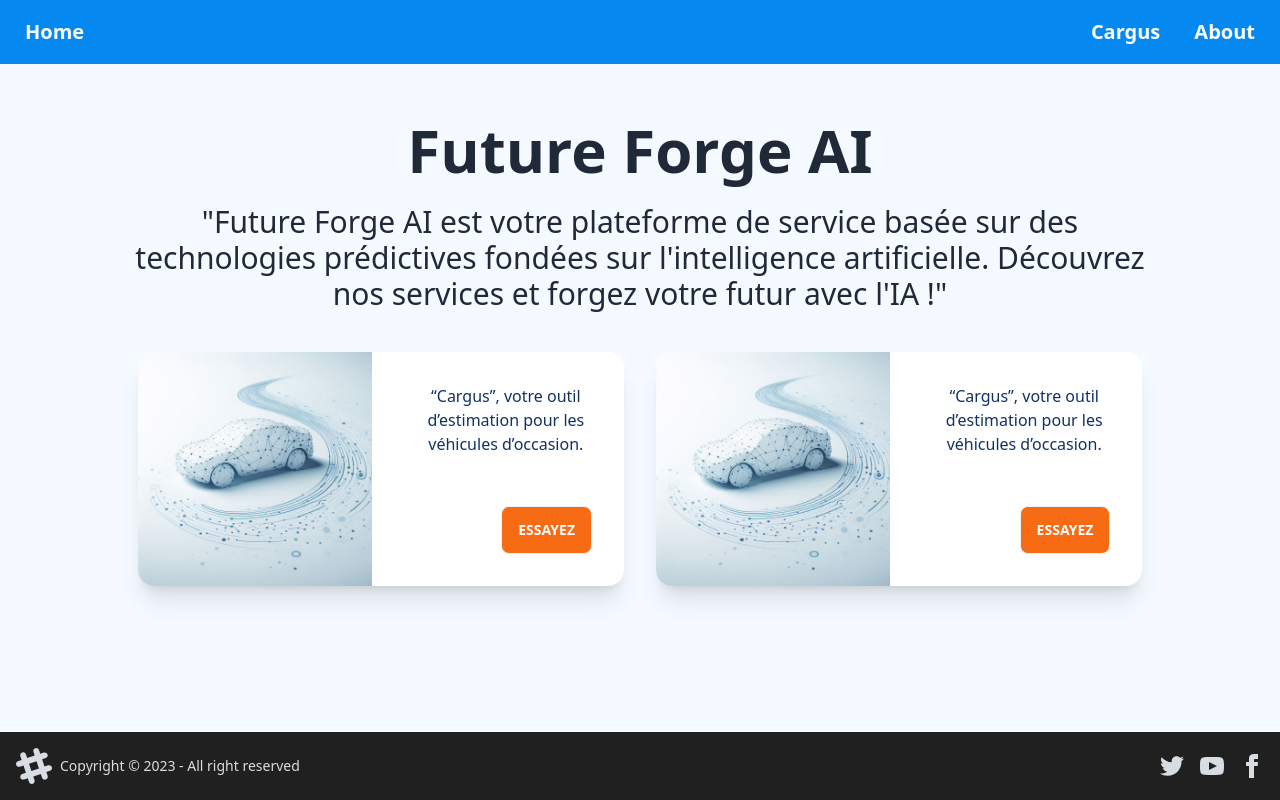
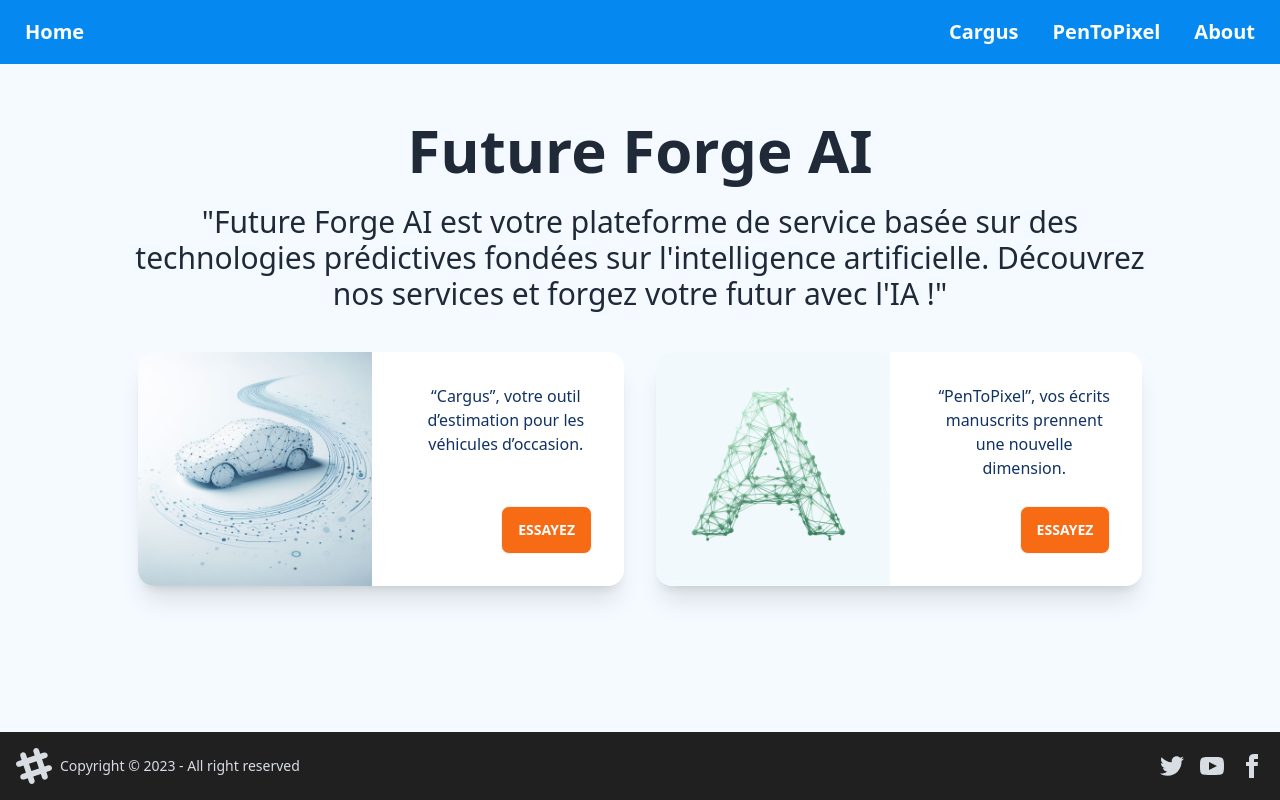
Before and after one commit to ThibaultRko/FutureForgeAI, a React (Vite) app: page / in a window 1280 px wide. Built offline with nearby package versions, Linux system fonts and the light colour scheme.

Commit message:
routing & canvas feature for PenToPixel

```diff
--- a/package.json
+++ b/package.json
@@ -11,6 +11,7 @@
   },
   "dependencies": {
     "react": "^18.2.0",
+    "react-canvas-draw": "^1.2.1",
     "react-dom": "^18.2.0"
   },
   "devDependencies": {
--- a/src/App.jsx
+++ b/src/App.jsx
@@ -3,6 +3,7 @@ import { BrowserRouter, Routes, Route } from 'react-router-dom'
 import Home from './Pages/HomePage'
 import Cargus from './Pages/Cargus'
 import About from './Pages/About'
+import PenToPixel from './Pages/PenToPixel'
 
 
 function App() {
@@ -15,6 +16,7 @@ function App() {
             <Route path="/" element={<Home />} />
             <Route path="/cargus" element={<Cargus />} />
             <Route path="/about" element={<About />} />
+            <Route path="/pentopixel" element={<PenToPixel />} />
           </Routes>
         </BrowserRouter>
       </div>
--- /dev/null
+++ b/src/Component/CanvasComponent.jsx
@@ -0,0 +1,26 @@
+import React, { useRef } from 'react';
+import CanvasDraw from 'react-canvas-draw';
+
+function CanvasComponent() {
+  const canvasRef = useRef();
+
+  const handleSubmit = () => {
+    const data = JSON.parse(canvasRef.current.getSaveData());
+    const lines = data.lines;
+    const coordinates = lines.map(line => line.points.map(point => ({ x: point.x, y: point.y })));
+    console.log(coordinates);
+  };
+
+  return (
+    <div>
+        <div className='m-4 border-2'>
+            <CanvasDraw ref={canvasRef} lazyRadius={0} brushRadius={2} brushColor='black' canvasWidth={800} canvasHeight={200} />
+        </div>
+        <div className='m-4'>
+            <button className='m-4 btn bg-startCargus text-background1' onClick={handleSubmit}>Submit</button>
+        </div>
+    </div>
+  );
+}
+
+export default CanvasComponent;
--- /dev/null
+++ b/src/Component/CardComponent.jsx
@@ -0,0 +1,21 @@
+import { Link } from "react-router-dom";
+
+function Card({ image, alt, text, link, buttonText }) {
+  return (
+    <div className="card card-side bg-base-100 shadow-xl flex space-x-4 m-4 w-2/5 h-max">
+      <figure className="w-1/2">
+        <img src={image} alt={alt} className="w-full h-full object-cover" />
+      </figure>
+      <div className="card-body w-1/2">
+        <p className="text-textColor2">{text}</p>
+        <div className="card-actions justify-end">
+          <Link to={link} className="btn bg-startCargus text-background1">
+            {buttonText}
+          </Link>
+        </div>
+      </div>
+    </div>
+  );
+}
+
+export default Card;
--- a/src/Component/Navbar.jsx
+++ b/src/Component/Navbar.jsx
@@ -6,6 +6,7 @@ function Navbar() {
             <Link to="/" className="btn btn-ghost normal-case text-xl text-background1">Home</Link>
             <div>
                 <Link to="/cargus" className="btn btn-ghost normal-case text-xl text-background1">Cargus</Link>
+                <Link to="/pentopixel" className="btn btn-ghost normal-case text-xl text-background1">PenToPixel</Link>
                 <Link to="/about" className="btn btn-ghost normal-case text-xl text-background1">About</Link>
             </div>
         </div>
--- a/src/Pages/HomePage.jsx
+++ b/src/Pages/HomePage.jsx
@@ -1,6 +1,6 @@
 import Navbar from "../Component/Navbar";
 import Footer from "../Component/Footer";
-import { Link } from "react-router-dom";
+import Card from "../Component/CardComponent";
 
 function Home() {
   return (
@@ -9,58 +9,29 @@ function Home() {
       <div className="mb-auto flex-col flex-center m-8">
         <h1 className="text-6xl m-6 font-bold">Future Forge AI</h1>
         <h2 className="text-3xl px-24">
-        "Future Forge AI est votre plateforme de service basée sur des technologies prédictives fondées sur l'intelligence artificielle. Découvrez nos services et forgez votre futur avec l'IA !"
+          "Future Forge AI est votre plateforme de service basée sur des technologies prédictives fondées sur l'intelligence artificielle. Découvrez nos services et forgez votre futur avec l'IA !"
         </h2>
         <br />
         <div className="flex justify-center">
-        <div className="card card-side bg-base-100 shadow-xl flex space-x-4 m-4 w-2/5 h-max">
-          <figure className="w-1/2">
-            <img
-              src="public/_72884132-e8bf-4395-81d2-1e94c1353d71.jfif"
-              alt="car"
-              className="w-full h-full object-cover"
-            />
-          </figure>
-          <div className="card-body w-1/2">
-            <p className="text-textColor2">
-              “Cargus”, votre outil d’estimation pour les véhicules d’occasion.
-            </p>
-            <div className="card-actions justify-end">
-              <Link
-                to="/cargus"
-                className="btn bg-startCargus text-background1"
-              >
-                essayez
-              </Link>
-            </div>
-          </div>
-        </div>
-        <div className="card card-side bg-base-100 shadow-xl flex space-x-4 m-4 w-2/5 h-max">
-          <figure className="w-1/2">
-            <img
-              src="public/_72884132-e8bf-4395-81d2-1e94c1353d71.jfif"
-              alt="car"
-              className="w-full h-full object-cover"
-            />
-          </figure>
-          <div className="card-body w-1/2">
-            <p className="text-textColor2">
-              “Cargus”, votre outil d’estimation pour les véhicules d’occasion.
-            </p>
-            <div className="card-actions justify-end">
-              <Link
-                to="/cargus"
-                className="btn bg-startCargus text-background1"
-              >
-                essayez
-              </Link>
-            </div>
-          </div>
-        </div>
+          <Card
+            image="public/_72884132-e8bf-4395-81d2-1e94c1353d71.jfif"
+            alt="car"
+            text="“Cargus”, votre outil d’estimation pour les véhicules d’occasion."
+            link="/cargus"
+            buttonText="essayez"
+          />
+          <Card
+            image="public/_491c57ef-4158-41ff-9bf6-99e067e29328.jfif"
+            alt="car"
+            text="“PenToPixel”, vos écrits manuscrits prennent une nouvelle dimension."
+            link="/pentopixel"
+            buttonText="essayez"
+          />
         </div>
       </div>
       <Footer className="w-screen fixed bottom-0" />
     </div>
   );
 }
+
 export default Home;
--- /dev/null
+++ b/src/Pages/PenToPixel.jsx
@@ -0,0 +1,19 @@
+import Navbar from "../Component/Navbar"
+import Footer from "../Component/Footer"
+import CanvasComponent from "../Component/CanvasComponent"
+
+function PenToPixel() {
+    return (
+        <div className="flex flex-col min-h-screen">
+            <Navbar />
+            <div className="mb-auto flex flex-center m-auto m-8">
+                <h1 className="m-6 text-4xl font-bold text-textColor2">PenToPixel</h1>
+            </div>
+            <div className="mb-auto flex flex-center m-auto">
+                <CanvasComponent />
+            </div>
+            <Footer className="w-screen fixed bottom-0" />
+        </div>
+    )
+}
+export default PenToPixel
```
Also changed, not shown: public/_491c57ef-4158-41ff-9bf6-99e067e29328.jfif (added), 1 other file (tests, documents, lock files or other folders).
